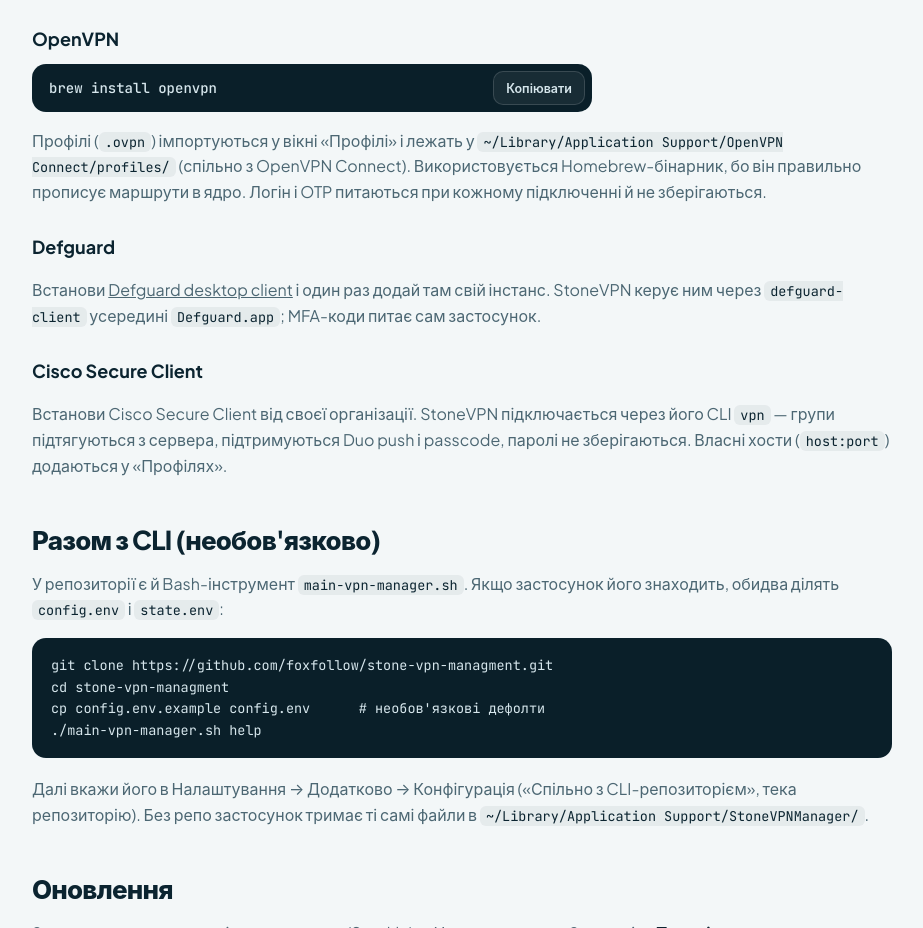
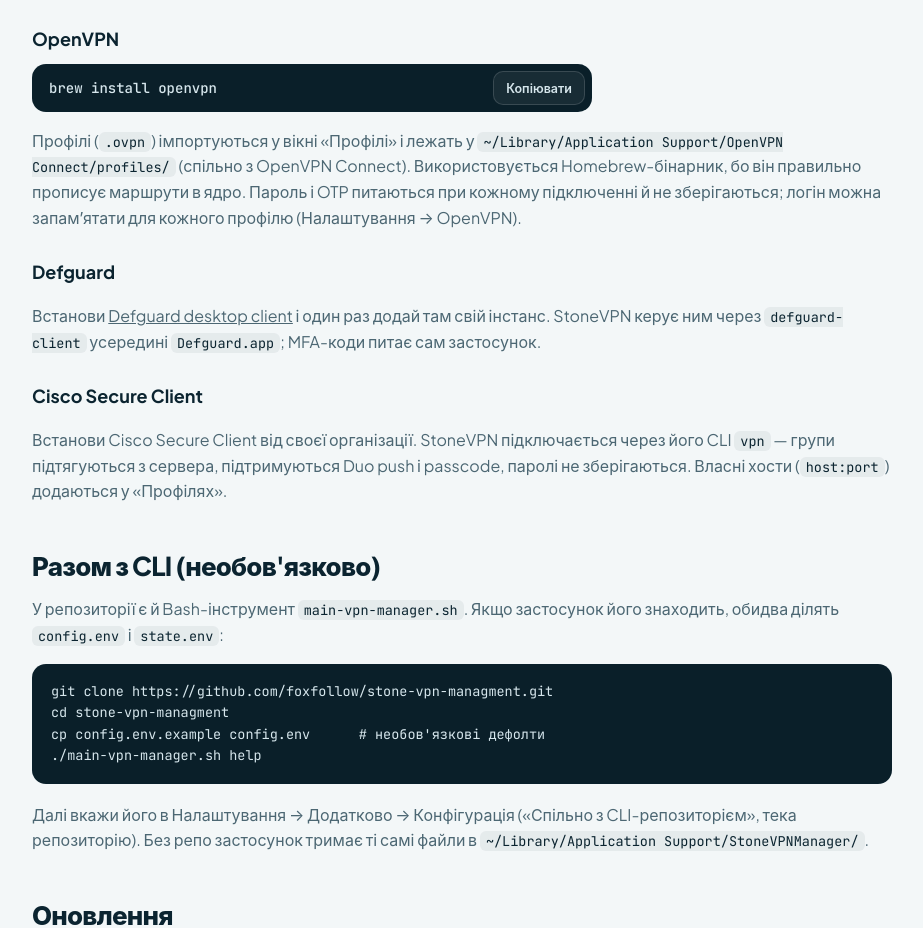
Before and after one commit to foxfollow/stone-vpn-managment, a plain HTML site: page docs/installation-ua.html in a window 1280 px wide. Shown: the part 2003-2931 px from the top of the page, without its empty margins (178-1101 px from the left). Drawn offline with Linux system fonts and the light colour scheme.

Commit message:
Docs: Homebrew tap link in the READMEs, CLAUDE.md for l10n/settings/CI
- READMEs point at foxfollow/homebrew-stone in the Homebrew section.
- Install guide: the OpenVPN username can be remembered per profile; only
  the password and OTP are never stored.
- CLAUDE.md: app UI is EN/UK (String Catalogs, helper protocol v6,
  Locale.app, check-localization.py), settings search index + anchors,
  quality workflows, hardened-runtime release signing, appcast merge.
- RELEASING.md: Sonar new-code definition = previous version.

Co-Authored-By: Claude Opus 5.5 <noreply@anthropic.com>
Claude-Session: https://claude.ai/code/session_01Y3FT9rdNV7JR15CaqAdMJi

```diff
--- a/docs/installation-ua.html
+++ b/docs/installation-ua.html
@@ -91,7 +91,7 @@
     <p>Конфіги тунелів (<code>.conf</code>) живуть у стандартних теках <code>wg-quick</code>: <code>/opt/homebrew/etc/wireguard</code>, <code>/usr/local/etc/wireguard</code> або <code>/etc/wireguard</code>. У поповері вони з'являються самі.</p>
     <h3>OpenVPN</h3>
     <div class="cmd"><code>brew install openvpn</code><button class="copy" type="button" data-copy="brew install openvpn" data-done="✓">Копіювати</button></div>
-    <p>Профілі (<code>.ovpn</code>) імпортуються у вікні «Профілі» і лежать у <code>~/Library/Application Support/OpenVPN Connect/profiles/</code> (спільно з OpenVPN Connect). Використовується Homebrew-бінарник, бо він правильно прописує маршрути в ядро. Логін і OTP питаються при кожному підключенні й не зберігаються.</p>
+    <p>Профілі (<code>.ovpn</code>) імпортуються у вікні «Профілі» і лежать у <code>~/Library/Application Support/OpenVPN Connect/profiles/</code> (спільно з OpenVPN Connect). Використовується Homebrew-бінарник, бо він правильно прописує маршрути в ядро. Пароль і OTP питаються при кожному підключенні й не зберігаються; логін можна запамʼятати для кожного профілю (Налаштування → OpenVPN).</p>
     <h3>Defguard</h3>
     <p>Встанови <a href="https://docs.defguard.net/">Defguard desktop client</a> і один раз додай там свій інстанс. StoneVPN керує ним через <code>defguard-client</code> усередині <code>Defguard.app</code>; MFA-коди питає сам застосунок.</p>
     <h3>Cisco Secure Client</h3>
```
Also changed, not shown: docs/installation.html (+1 -1 lines), 3 other files.
